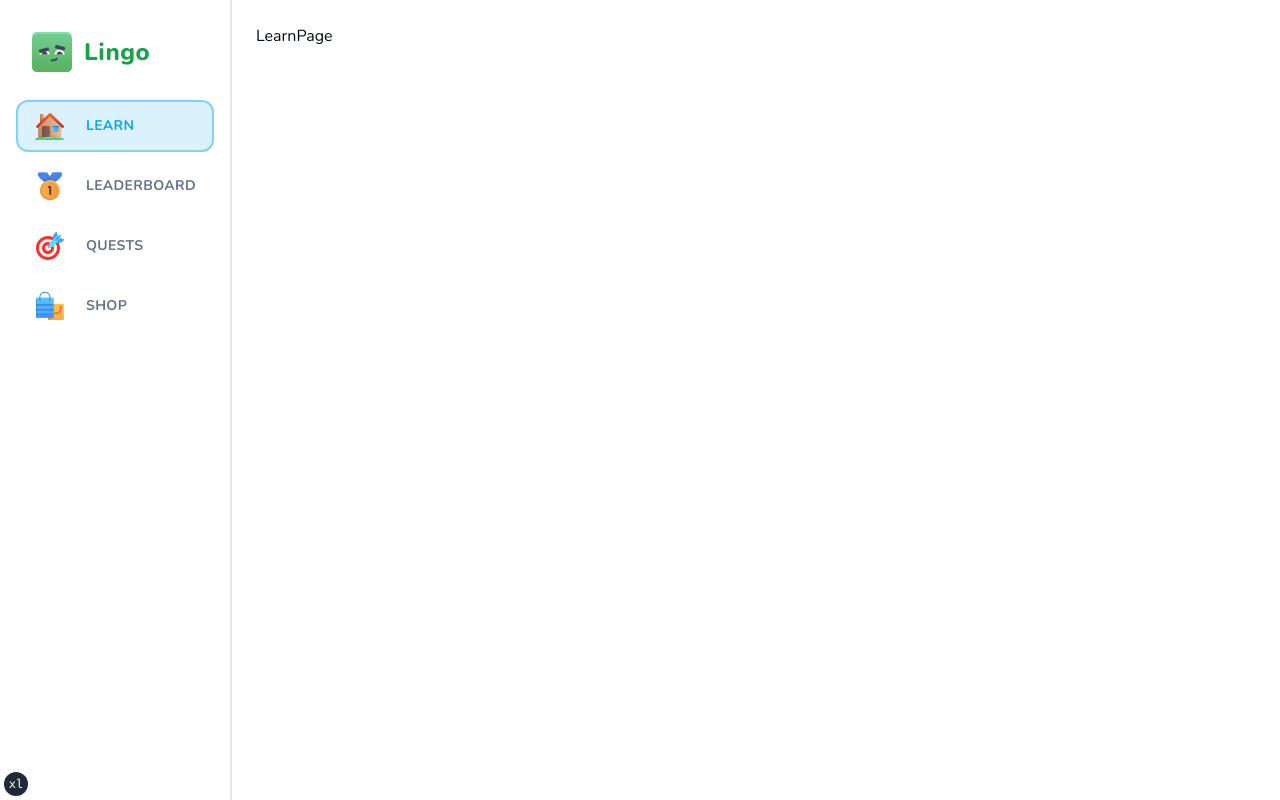
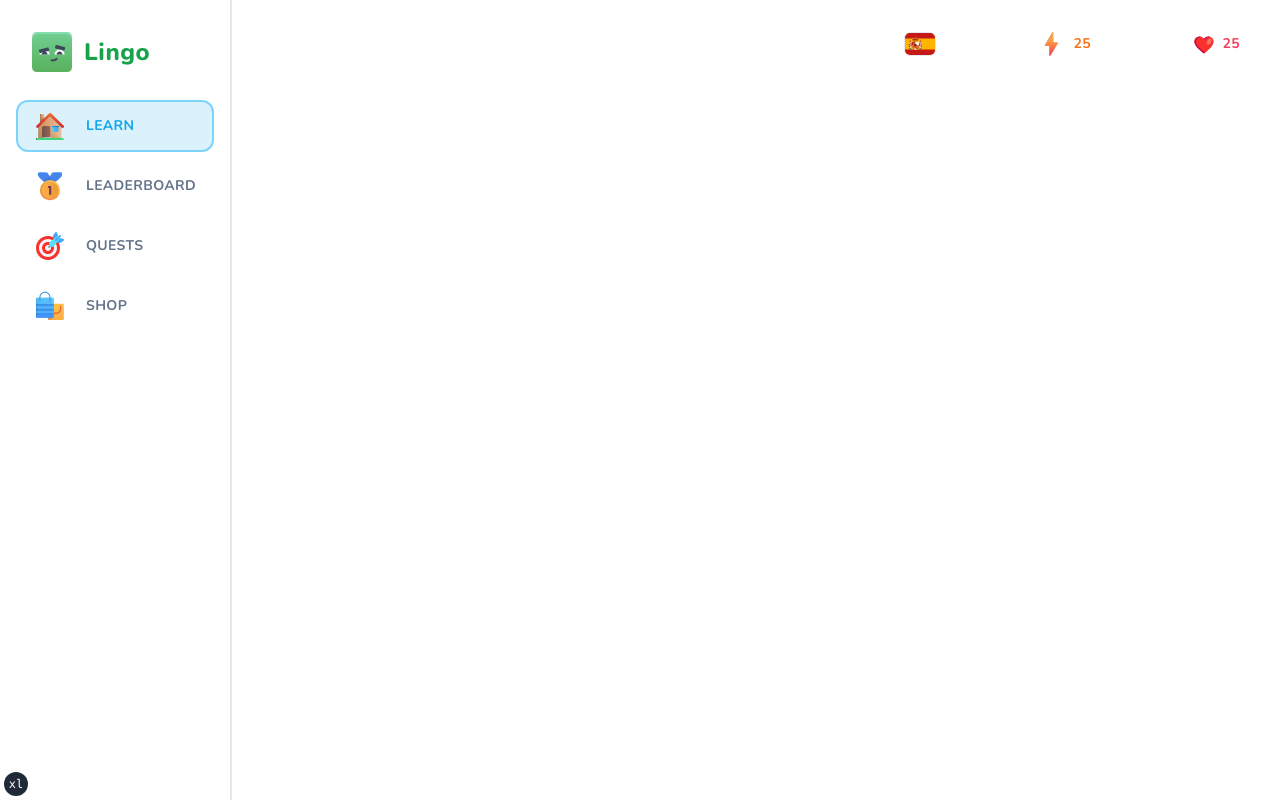
Before and after one commit to trinhdinhtai/next-duolingo-clone, a Next.js app: page /learn in a window 1280 px wide. Built offline with nearby package versions, Linux system fonts and the light colour scheme.

Commit message:
feat: add UserProgress component for LearnPage

```diff
--- a/app/(main)/learn/page.tsx
+++ b/app/(main)/learn/page.tsx
@@ -1,3 +1,12 @@
+import { StickyWrapper } from "@/components/sticky-wrapper"
+import UserProgress from "@/components/user-progress"
+
 export default function LearnPage() {
-  return <div>LearnPage</div>
+  return (
+    <div className="flex flex-row-reverse gap-6 px-6">
+      <StickyWrapper>
+        <UserProgress />
+      </StickyWrapper>
+    </div>
+  )
 }
--- /dev/null
+++ b/components/user-progress.tsx
@@ -0,0 +1,57 @@
+import Image from "next/image"
+import Link from "next/link"
+
+import { cn } from "@/lib/utils"
+import { buttonVariants } from "@/components/ui/button"
+
+interface UserProgress {}
+
+export default function UserProgress() {
+  return (
+    <div className="flex w-full items-center justify-between gap-x-2">
+      <Link
+        href="/courses"
+        className={cn(buttonVariants({ variant: "ghost" }))}
+      >
+        {/* TODO: replace with actual course title and icon */}
+        <Image
+          src="/es.svg"
+          alt="course title"
+          className="rounded-md border"
+          width={32}
+          height={32}
+        />
+      </Link>
+
+      <Link
+        href="/shop"
+        className={cn(buttonVariants({ variant: "ghost" }), "text-orange-500")}
+      >
+        <Image
+          src="/points.svg"
+          height={28}
+          width={28}
+          alt="Points"
+          className="mr-2"
+        />
+        {/* TODO: replace with actual points */}
+        {25}
+      </Link>
+
+      <Link
+        href="/shop"
+        className={cn(buttonVariants({ variant: "ghost" }), "text-rose-500")}
+      >
+        <Image
+          src="/heart.svg"
+          height={22}
+          width={22}
+          alt="Hearts"
+          className="mr-2"
+        />
+        {/* TODO: replace with actual heart */}
+        {25}
+      </Link>
+    </div>
+  )
+}
```
Also changed, not shown: public/heart.svg (added), public/points.svg (added).
